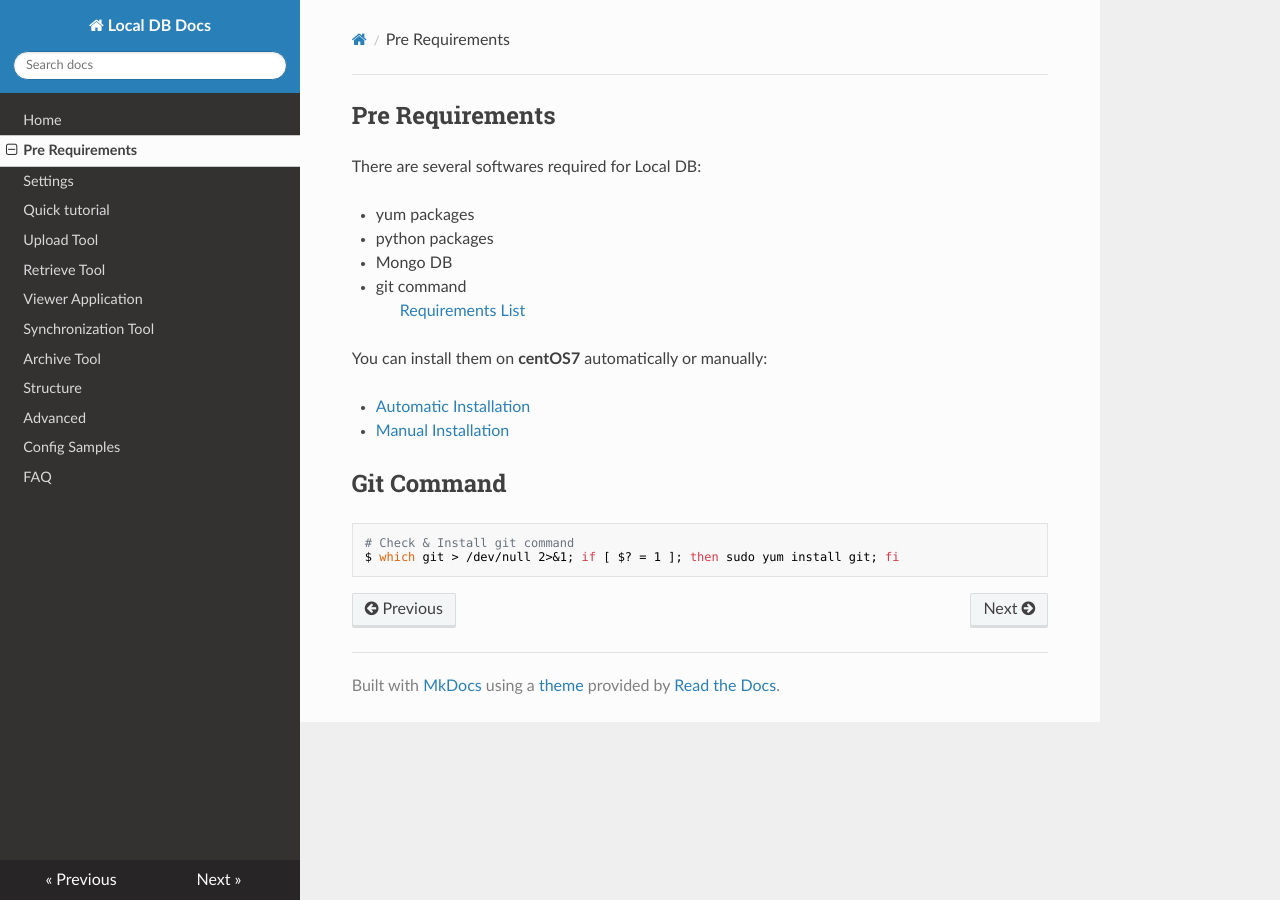
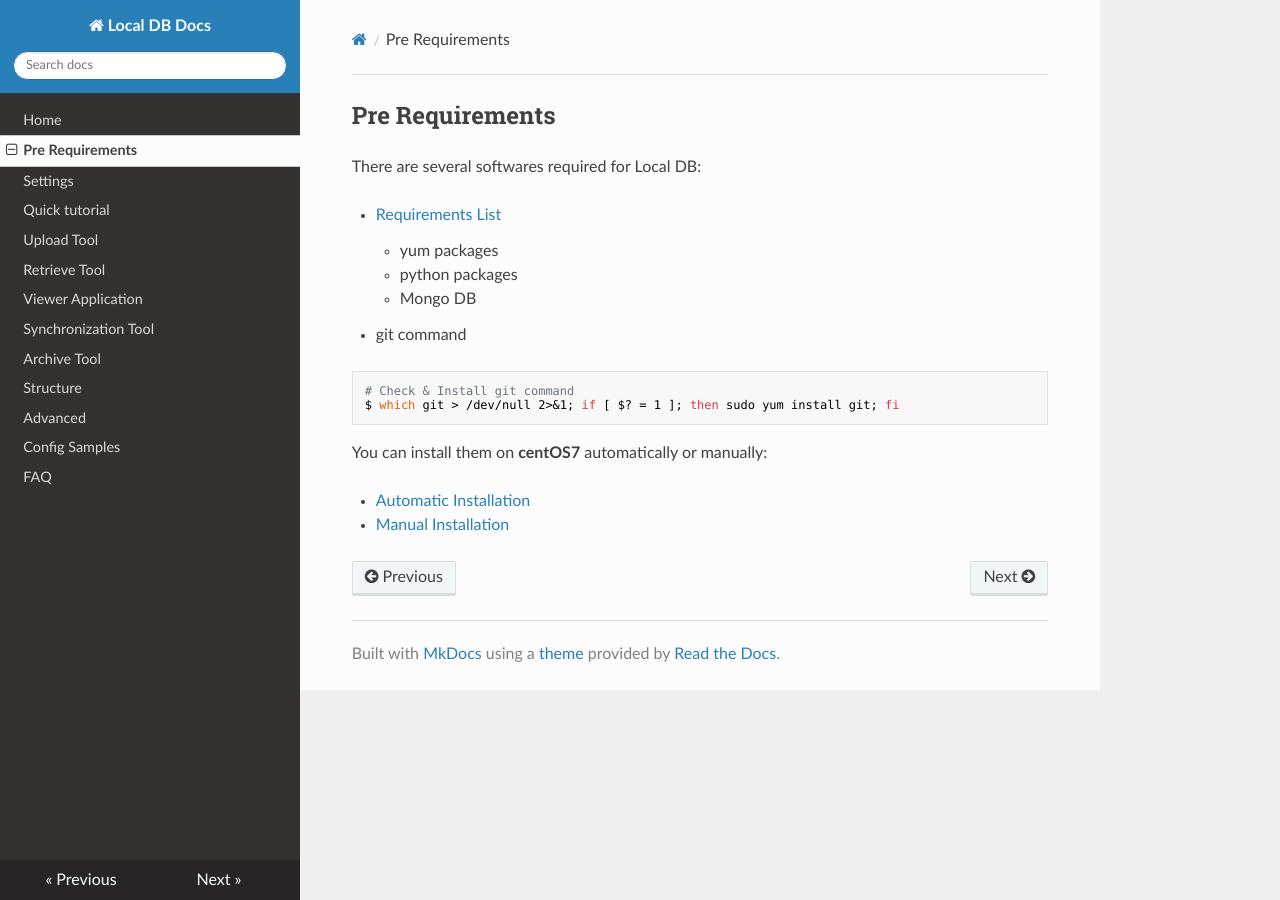
Before and after one commit to jlab-hep/localdb-docs, an MkDocs documentation site: the page built from docs/requirements.md, in a window 1280 px wide. Built offline with MkDocs 1.6.1, drawn with Linux system fonts in a browser that asks for light colours; nearby versions of some CDN libraries; old or Windows-style settings are respelled for this version of MkDocs.

Commit message:
Modified requirements.md

````diff
--- a/docs/requirements.md
+++ b/docs/requirements.md
@@ -2,20 +2,18 @@
 
 There are several softwares required for Local DB:
 
-- yum packages
-- python packages
-- Mongo DB
+- [Requirements List](requirements-list.md)
+    - yum packages
+    - python packages
+    - Mongo DB
 - git command
-> [Requirements List](requirements-list.md)
+
+```bash
+# Check & Install git command
+$ which git > /dev/null 2>&1; if [ $? = 1 ]; then sudo yum install git; fi
+```
 
 You can install them on **centOS7** automatically or manually:
 
 - [Automatic Installation](automatic-install.md)
 - [Manual Installation](manual-install.md)
-
-## Git Command
-
-```bash
-# Check & Install git command
-$ which git > /dev/null 2>&1; if [ $? = 1 ]; then sudo yum install git; fi
-```
````
